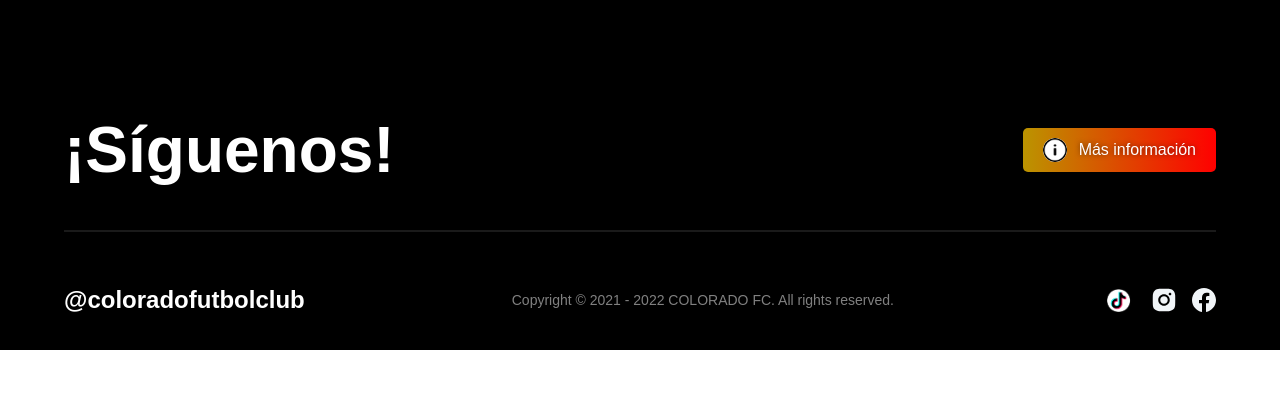
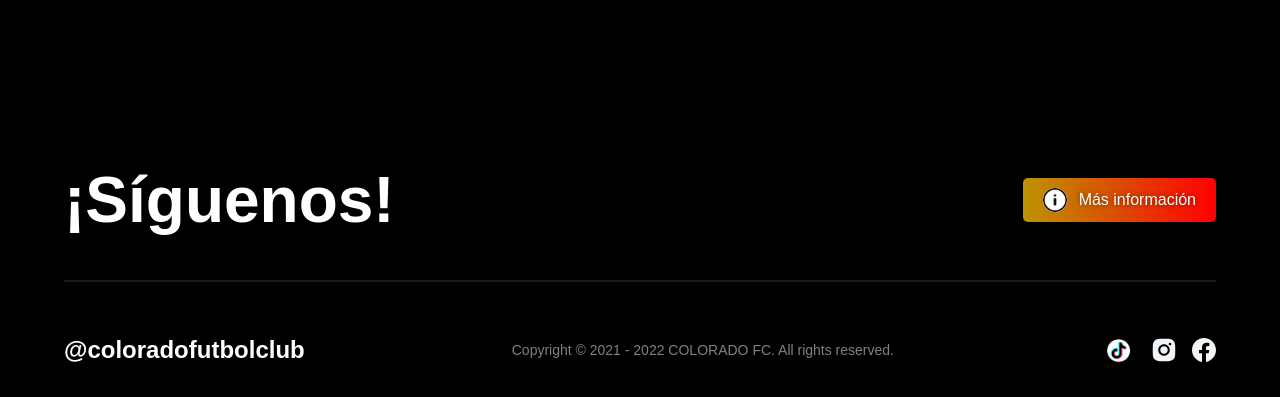
Before and after one commit to Dani0306/ColoradoFC, a Next.js app: page / in a window 1280 px wide. Shown: the part 5868-6265 px from the top of the page. Before the commit the page ends 6218 px from the top, so only its background shows below. Built offline with nearby package versions, Linux system fonts and the light colour scheme.

Commit message:
showing the footer slowly

```diff
--- a/sections/Footer.jsx
+++ b/sections/Footer.jsx
@@ -7,9 +7,13 @@ import styles from '../styles';
 import { footerVariants } from '../utils/motion';
 
 const Footer = () => (
-  <footer
+  <motion.footer
+    variants={footerVariants}
+    initial={{ opacity: 0 }}
+    whileInView={{ opacity: 1 }}
+    transition={{ duration: 3 }}
     id="redes"
-    className={`${styles.xPaddings} py-8 relative overflow-x-hidden`}
+    className={`${styles.xPaddings} py-8 relative overflow-x-hidden mt-[50px]`}
   >
     <div className="footer-gradient" />
     <div className={`${styles.innerWidth} mx-auto flex flex-col gap-8`}>
@@ -55,7 +59,7 @@ const Footer = () => (
         </div>
       </div>
     </div>
-  </footer>
+  </motion.footer>
 );
 
 export default Footer;
```
